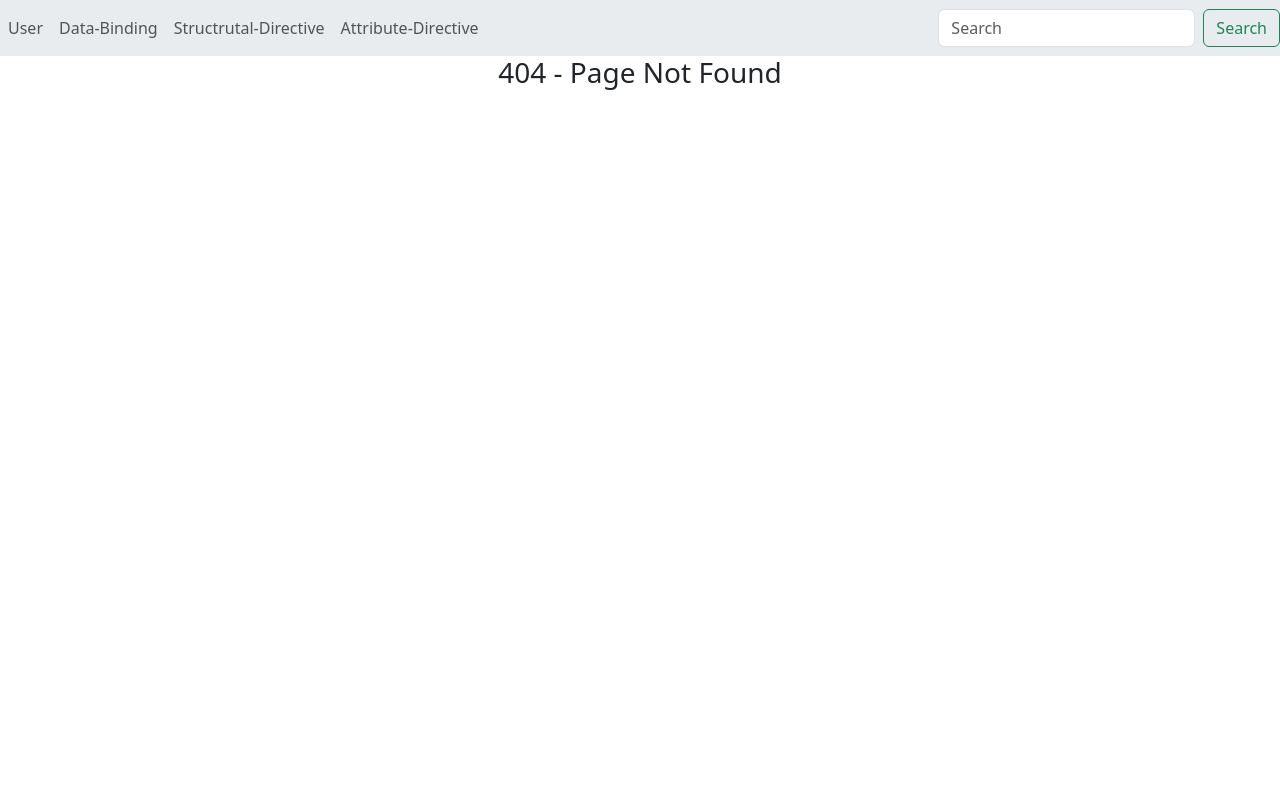
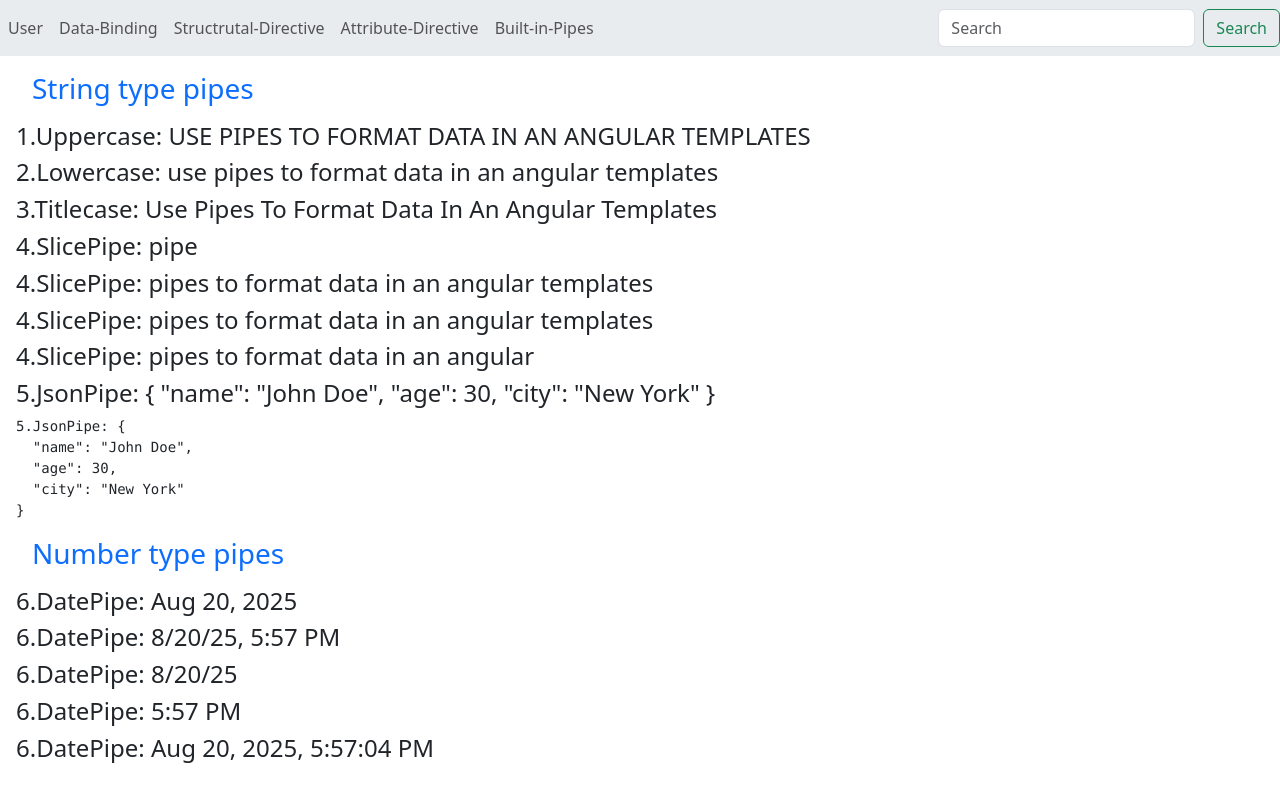
Before and after one commit to cembicakci/angular-basics, an Angular app: page /built-in-pipes in a window 1280 px wide. Before the commit this address had no page. Built offline with nearby package versions, Linux system fonts and the light colour scheme.

Commit message:
built-in-pipes

```diff
--- a/src/app/app.html
+++ b/src/app/app.html
@@ -19,11 +19,18 @@
 			</li>
 
 			<li class="nav-item">
-				<a class="nav-link" routerLinkActive="active" [routerLink]="'structural-directive'">Structrutal-Directive</a>
+				<a class="nav-link" routerLinkActive="active"
+					[routerLink]="'structural-directive'">Structrutal-Directive</a>
 			</li>
 
 			<li class="nav-item">
-				<a class="nav-link" routerLinkActive="active" [routerLink]="['attribute-directive']">Attribute-Directive</a>
+				<a class="nav-link" routerLinkActive="active"
+					[routerLink]="['attribute-directive']">Attribute-Directive</a>
+			</li>
+
+			<li class="nav-item">
+				<a class="nav-link" routerLinkActive="active"
+					[routerLink]="['built-in-pipes']">Built-in-Pipes</a>
 			</li>
 			<!-- <li class="nav-item dropdown">
 				<a class="nav-link dropdown-toggle" href="#" id="navbarDropdown" role="button" data-toggle="dropdown"
--- a/src/app/app.routes.ts
+++ b/src/app/app.routes.ts
@@ -5,6 +5,7 @@ import { DataBinding } from './data-binding/data-binding';
 import { StructuralDirective } from './structural-directive/structural-directive';
 import { AttributeDirectives } from './attribute-directives/attribute-directives';
 import { PageNotFound } from './page-not-found/page-not-found';
+import { BuiltInPipes } from './built-in-pipes/built-in-pipes';
 
 export const routes: Routes = [
 	// { path: '', component: User },
@@ -13,5 +14,6 @@ export const routes: Routes = [
 	{ path: 'data-binding', component: DataBinding },
 	{ path: 'structural-directive', component: StructuralDirective },
 	{ path: 'attribute-directive', component: AttributeDirectives },
+	{ path: 'built-in-pipes', component: BuiltInPipes },
 	{ path: '**', component: PageNotFound }
 ];
--- /dev/null
+++ b/src/app/built-in-pipes/built-in-pipes.html
@@ -0,0 +1,19 @@
+<div class="m-3">
+	<h3 class="text-primary m-3"> String type pipes</h3>
+	<h4>1.Uppercase: {{ angularPipes | uppercase }}</h4>
+	<h4>2.Lowercase: {{ angularPipes | lowercase }}</h4>
+	<h4>3.Titlecase: {{ angularPipes | titlecase }}</h4>
+	<h4>4.SlicePipe: {{ angularPipes | slice: 4:8 }}</h4>
+	<h4>4.SlicePipe: {{ angularPipes | slice: 4 }}</h4>
+	<h4>4.SlicePipe: {{ angularPipes | slice: 4 }}</h4>
+	<h4>4.SlicePipe: {{ angularPipes | slice: 4:-10 }}</h4>
+	<h4>5.JsonPipe: {{ personData | json }}</h4>
+	<pre>5.JsonPipe: {{ personData | json }}</pre>
+
+	<h3 class="text-primary m-3"> Number type pipes</h3>
+	<h4>6.DatePipe: {{ currentDate | date  }}</h4>
+	<h4>6.DatePipe: {{ currentDate | date: 'short'  }}</h4>
+	<h4>6.DatePipe: {{ currentDate | date: 'shortDate'  }}</h4>
+	<h4>6.DatePipe: {{ currentDate | date: 'shortTime'  }}</h4>
+	<h4>6.DatePipe: {{ currentDate | date: 'medium'  }}</h4>
+ </div>
--- /dev/null
+++ b/src/app/built-in-pipes/built-in-pipes.ts
@@ -0,0 +1,14 @@
+import { CommonModule } from '@angular/common';
+import { Component } from '@angular/core';
+
+@Component({
+  selector: 'app-built-in-pipes',
+  imports: [CommonModule],
+  templateUrl: './built-in-pipes.html',
+  styleUrl: './built-in-pipes.scss'
+})
+export class BuiltInPipes {
+  angularPipes: string = "use pipes to format data in an angular templates";
+  personData = { name: "John Doe", age: 30, city: 'New York' };
+  currentDate: Date = new Date();
+}
--- a/src/app/user/user.ts
+++ b/src/app/user/user.ts
@@ -1,4 +1,4 @@
-import { Component } from '@angular/core';
+import { AfterContentChecked, AfterContentInit, AfterViewInit, Component, DoCheck, OnChanges, OnDestroy, OnInit, SimpleChanges } from '@angular/core';
 import { Router, RouterLink } from '@angular/router';
 
 @Component({
@@ -7,10 +7,50 @@ import { Router, RouterLink } from '@angular/router';
   templateUrl: './user.html',
   styleUrl: './user.scss'
 })
-export class User {
+export class User implements OnChanges, OnInit, DoCheck, AfterContentInit, AfterContentChecked, AfterViewInit, AfterContentChecked, OnDestroy {
 
   constructor(private router: Router) {
+    console.log('constructor called');
+  }
 
+  ngOnChanges(changes: SimpleChanges): void {
+    // user for components input property
+    console.log('1. ngOnChanges called');
+  }
+
+  ngOnInit() {
+    // component initialization
+    console.log('2. ngOnInit called');
+  }
+
+  ngDoCheck(): void {
+    // detect and act upon changes that Angular can't or won't detect on its own
+    console.log('3. ngDoCheck called');
+  }
+
+  ngAfterContentInit(): void {
+    // respond after Angular projects external content into the component's view
+    console.log('4. ngAfterContentInit called');
+  }
+
+  ngAfterContentChecked(): void {
+    // respond after Angular checks the content projected into the component
+    console.log('5. ngAfterContentChecked called');
+  }
+
+  ngAfterViewInit(): void {
+    // respond after Angular initializes the component's views and child views
+    console.log('6. ngAfterViewInit called');
+  }
+
+  ngAfterViewChecked(): void {
+    // respond after Angular checks the component's views and child views
+    console.log('7. ngAfterViewChecked called');
+  }
+
+  ngOnDestroy(): void {
+    // cleanup just before Angular destroys the component
+    console.log('8. ngOnDestroy called');
   }
 
   loginData() {
```
Also changed, not shown: src/app/built-in-pipes/built-in-pipes.scss (added), 1 other file (tests, documents, lock files or other folders).
